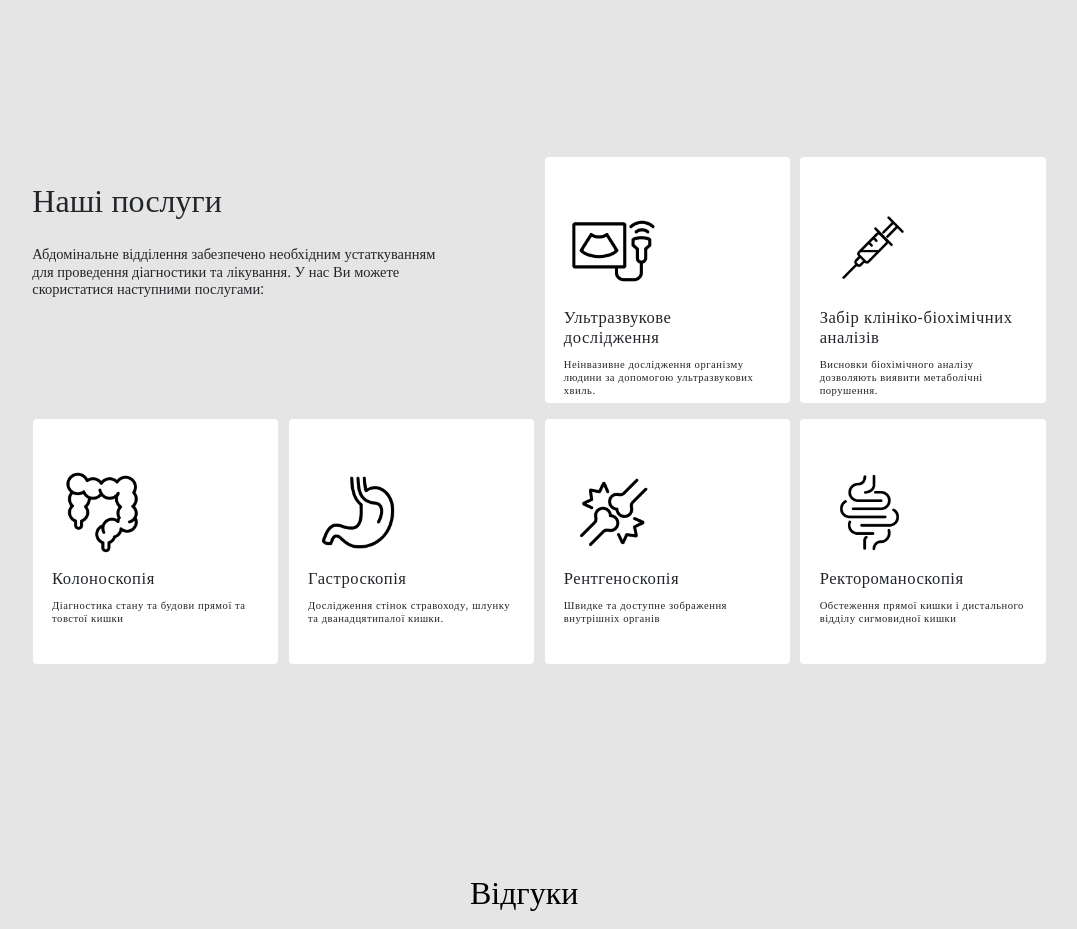
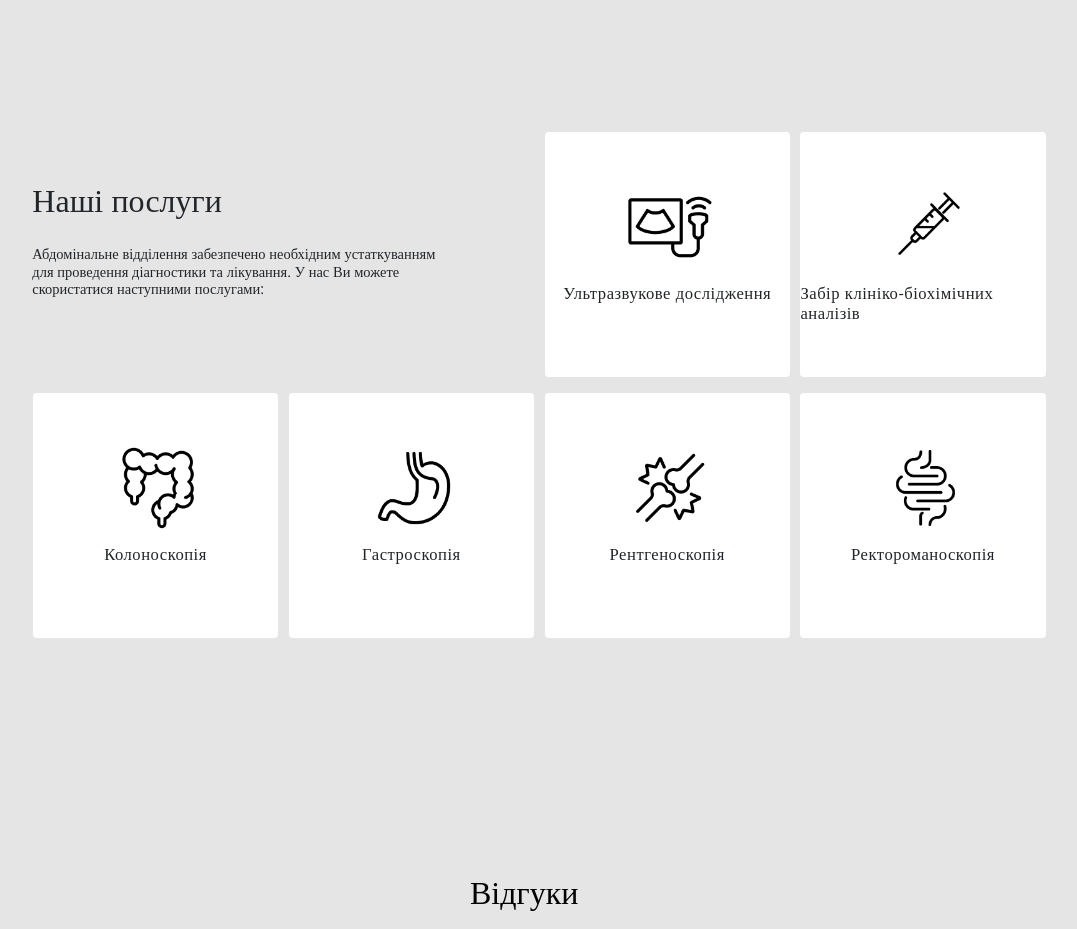
Before and after one commit to vladBrownDev/zrpc, a React (Create React App) app: page / in a window 1280 px wide. Shown: the part 1400-2329 px from the top of the page, without its empty margins (106-1183 px from the left). Built offline with nearby package versions, Linux system fonts and the light colour scheme.

Commit message:
hovers-done

```diff
--- a/src/App.css
+++ b/src/App.css
@@ -78,6 +78,9 @@ header {
   color: #FFFFFF;
   margin-left: 2vw;
   cursor: pointer;
+}
+#nav span:hover {
+  color:#10BFAE;
 }
 #nav #fBut{
   color: #10BFAE;
@@ -276,20 +279,22 @@ span.carousel-control-prev-icon {
 .operBlock {
   width: 19.16vw;
   height: 19.16vw;
-  background-color: white;
   border-radius: 4px;
   display: flex;
   flex-direction: column;
-  justify-content: flex-end;
+  justify-content: center;
+  align-items: center;
   padding-left: 1.5vw;
   padding-right: 1.5vw;
   padding-bottom: 1.9vh;
   font-style: normal;
-
+  z-index: 1;
 }
 #operText {
   height: 35%;
+
 }
+
 .operBlock div {
   font-style: normal;
   font-weight: normal;
@@ -301,11 +306,35 @@ span.carousel-control-prev-icon {
   font-size: 1.3vw;
   line-height: 1.6vw;
   margin-bottom: 10px;
+  display: flex;
+  justify-content: center;
   }
 .serviseDesc {
   max-width: 100%;
   font-size: 0.83vw;
   line-height: 1vw;
+  position: relative;
+  bottom: 225%;
+  width: 19.16vw;
+  height: 19.16vw;
+  display: flex;
+  align-items: center;
+  justify-content: center;
+  padding: 0 1vw;
+  border-radius: 4px;
+  opacity: 1;
+  background-color: white;
+  color: white;
+  transition: all ease-in 0.2s;
+  z-index: -1;
+}
+.serviseDesc:hover {
+  background-color: rgba(0, 0, 0, 0.4);
+  z-index: 3;
+}
+#secondDesc {
+  bottom: 250%;
+
 }
 #downOp {
   display: grid;
@@ -373,6 +402,10 @@ span.carousel-control-prev-icon {
     align-items: center;
     height: 100%;
 
+}
+#readReviews div:hover {
+  background-color: #10BFAE;
+  color:white
 }
 
 #map {
--- a/src/App.js
+++ b/src/App.js
@@ -175,7 +175,7 @@ class App extends Component {
               <img src={sIcon} alt="icon" class="settings"></img>
                 <div id="operText">
                   <h4>{this.state.currentLang.servises.serv2}</h4>
-                  <div class="serviseDesc">{this.state.currentLang.servises.serv2Desk}</div>
+                  <div id="secondDesc" class="serviseDesc">{this.state.currentLang.servises.serv2Desk}</div>
                 </div>
 
               </div>
```
